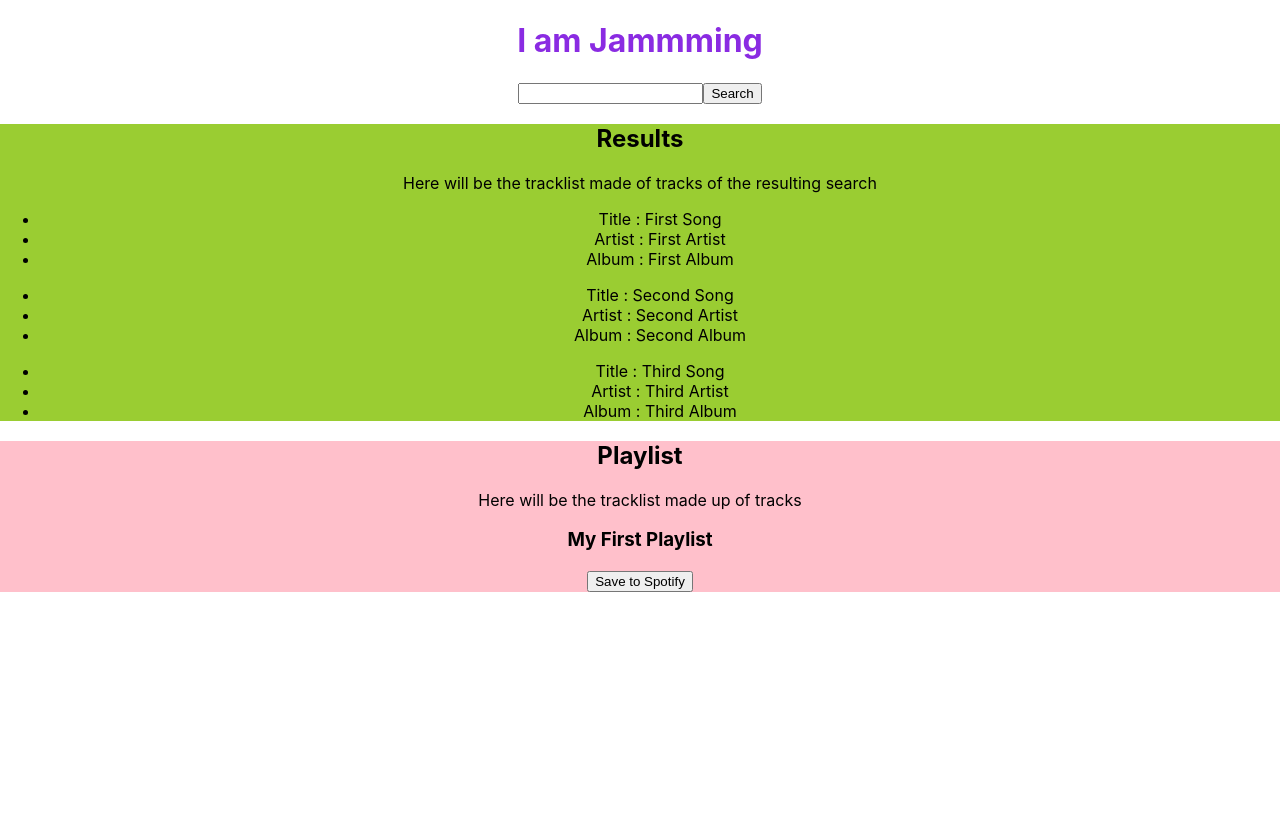
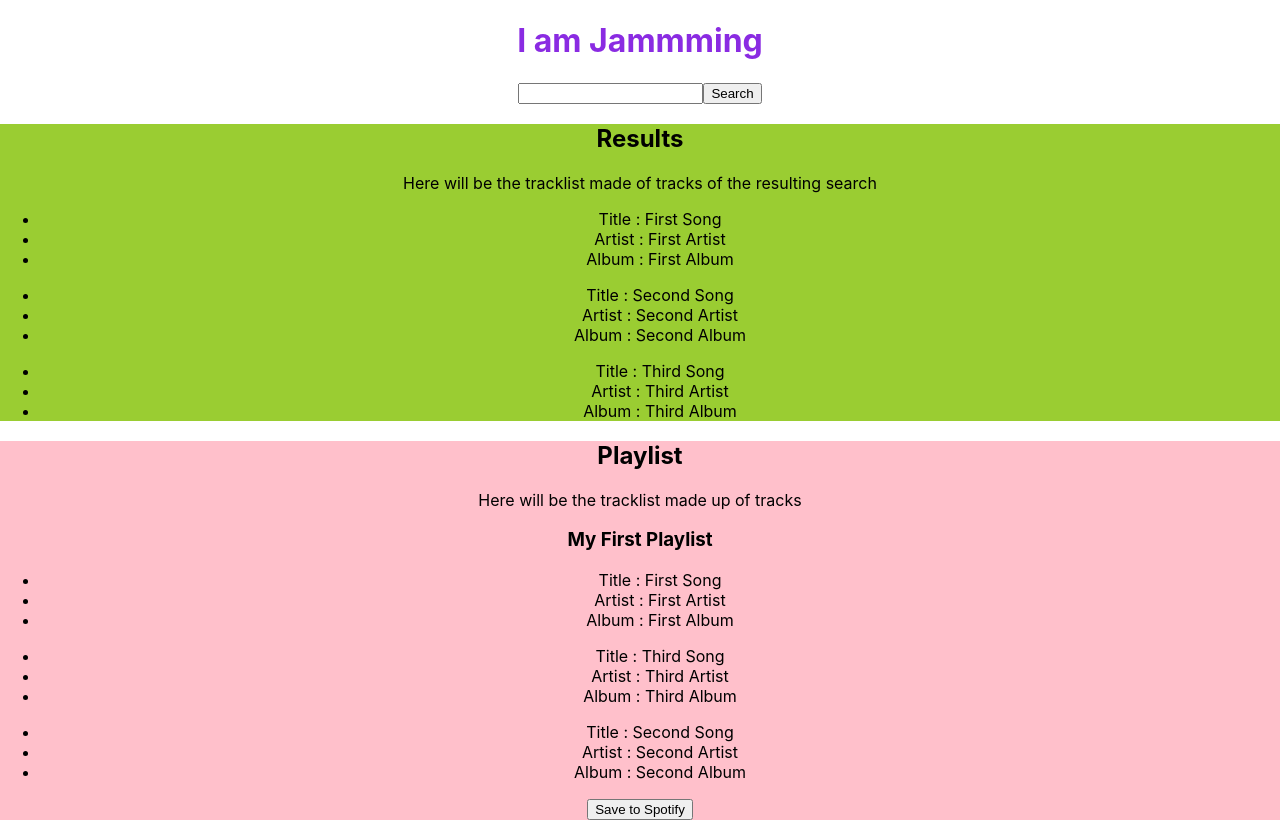
Before and after one commit to WhiteUnicorn95/jammming, a React (Create React App) app: page / in a window 1280 px wide. Built offline with nearby package versions, Linux system fonts and the light colour scheme.

Commit message:
add tracklist as an intermediate for playlist and track

```diff
--- a/src/components/Playlist.js
+++ b/src/components/Playlist.js
@@ -1,15 +1,14 @@
 import React from 'react';
 import styles from './Playlist.module.css';
-import Track from './Track';
 import Tracklist from './Tracklist';
 
 function Playlist({playlist}) {
-    console.log(playlist);
 
     return <div className = {styles.maindiv}>
         <h2>Playlist</h2>
         <p>Here will be the tracklist made up of tracks</p>
         <h3>{playlist.name}</h3>
+        <Tracklist songs={playlist.songs} />
         <button>Save to Spotify</button>
     </div>;
 };
```
